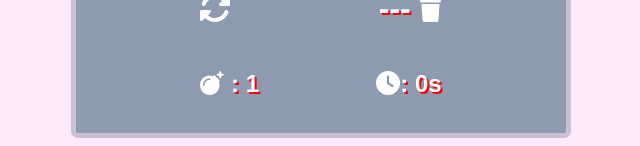
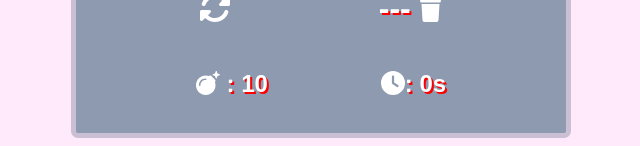
Before and after one commit to Domlr/minesweeper, a React (Create React App) app: page / in a window 1280 px wide. Shown: the part 313-459 px from the top of the page, without its empty margins (319-959 px from the left). Built offline with nearby package versions, Linux system fonts and the light colour scheme.

Commit message:
increase mines

```diff
--- a/src/components/Game.tsx
+++ b/src/components/Game.tsx
@@ -8,7 +8,7 @@ export default function Game(props: GameProps) {
   //keeping in as planning to add a menu to change these with difficulty settings
   const [height, setHeight] = useState<number>(8);
   const [width, setWidth] = useState<number>(8);
-  const [mines, setMines] = useState<number>(1);
+  const [mines, setMines] = useState<number>(10);
 
   return (
     <div className="game">
```
